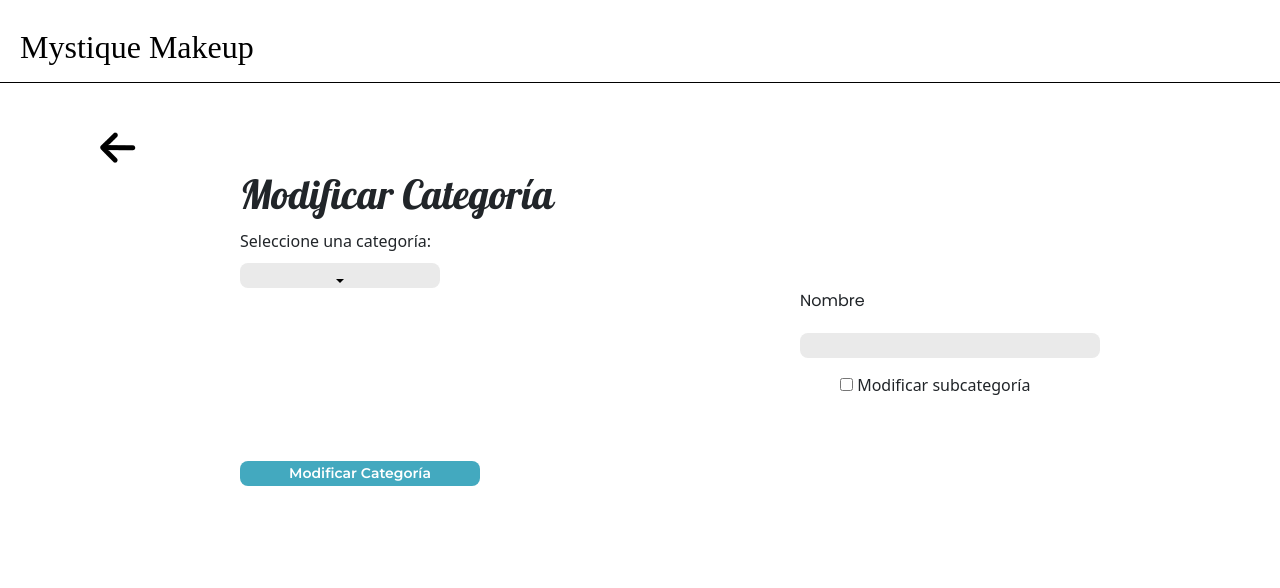
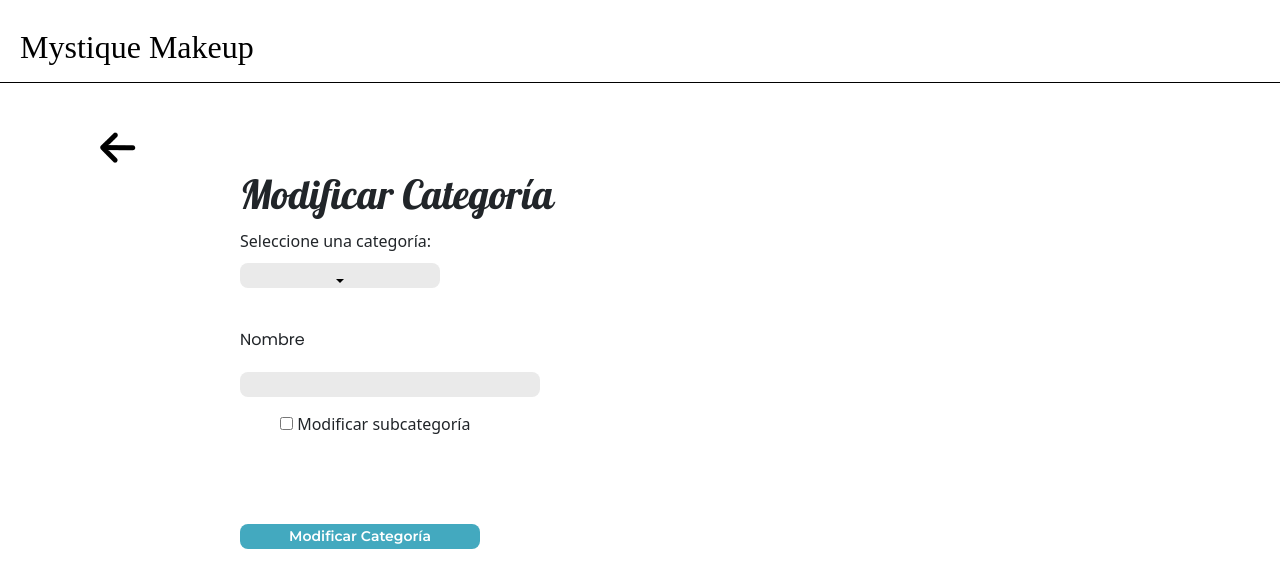
Before and after one commit to Isaac4918/MystiqueMakeup, a React (Create React App) app: page /account/manageCategories/modifyCategory in a window 1280 px wide. Shown: the top 588 px of the page. Built offline with nearby package versions, Linux system fonts and the light colour scheme; a web font is replaced by a local one.

Commit message:
progress on category screens x3

```diff
--- a/src/pages/DeleteSubCategory.js
+++ b/src/pages/DeleteSubCategory.js
@@ -35,8 +35,8 @@ export function EraseSubCategory(){
                 </DropdownToggle>
 
                 <DropdownMenu>
-                    <DropdownItem>Terror</DropdownItem>
-                    <DropdownItem>Fantasía</DropdownItem>
+                    <DropdownItem onClick={handleSelect}>Terror</DropdownItem>
+                    <DropdownItem onClick={handleSelect}>Fantasía</DropdownItem>
                 </DropdownMenu>
             </Dropdown>
         </div>
--- a/src/pages/ModifyCategory.js
+++ b/src/pages/ModifyCategory.js
@@ -60,11 +60,11 @@ export function UpdateInfo(){
                 <input type="checkbox" name='updateSubcategory' checked={isChecked} onChange={Check} />
                 &nbsp;Modificar subcategoría
             </label>
-        <br />
-        {isChecked && <UpdateSubcategories />}
-        <br />
-        <button name='modifyData'>Modificar Categoría</button>
-    </div>
+            <br /><br />
+            {isChecked && <UpdateSubcategories />}
+            <br />
+            <button name='modifyData'>Modificar Categoría</button>
+        </div>
     )
 }
 
--- a/src/styles/Category.css
+++ b/src/styles/Category.css
@@ -124,7 +124,7 @@
 
 
 .modifyCategory input[name='nameCategory']{
-    margin-left: 800px;
+    margin-left: 240px;
     background-color: #EAEAEA;
     border-radius: 8px;
     border: none;
@@ -135,11 +135,12 @@
 
 .modifyCategory label[name='nameLabel']{
     font-family: 'Poppins';
-    margin-left: 800px;
+    margin-left: 240px;
+    margin-top: 40px;
 }
 
 .modifyCategory input[name='updateSubcategory']{
-    margin-left: 840px;
+    margin-left: 280px;
     margin-top: 20px;
 }
 
```
